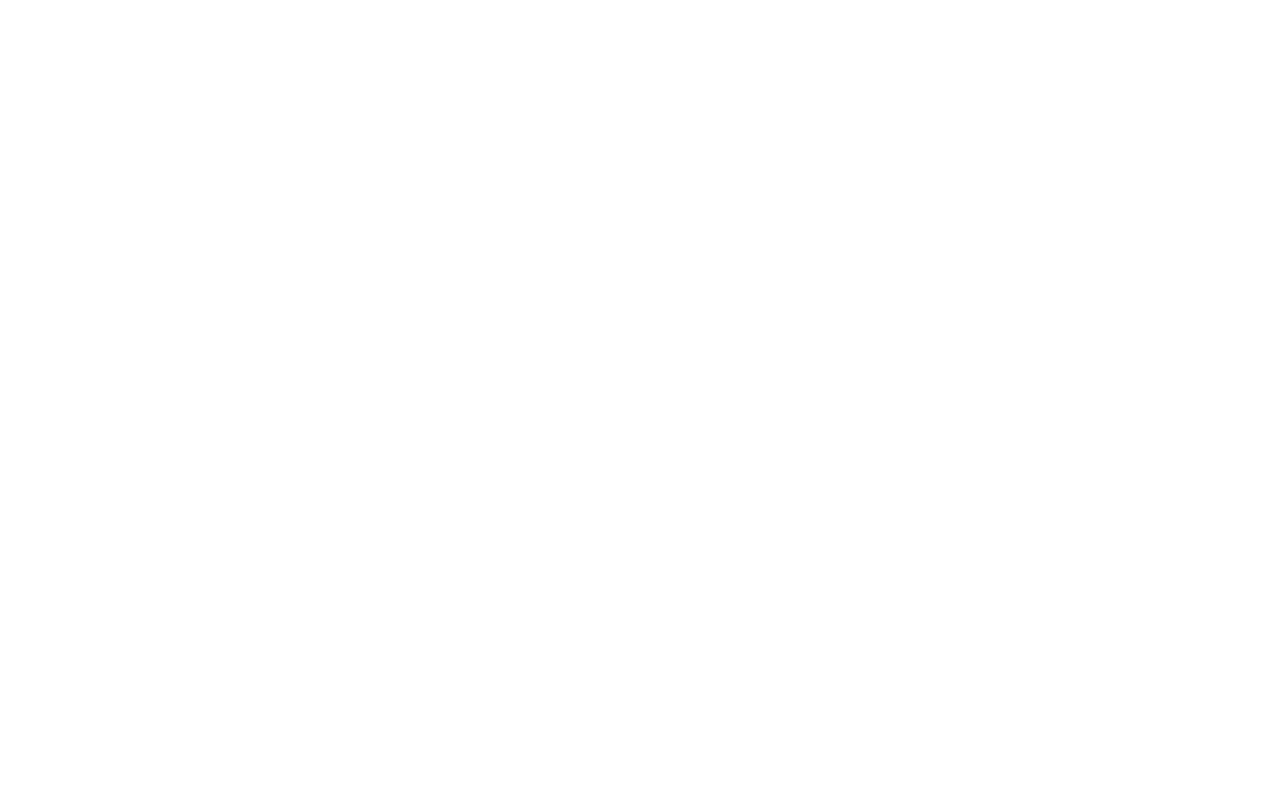
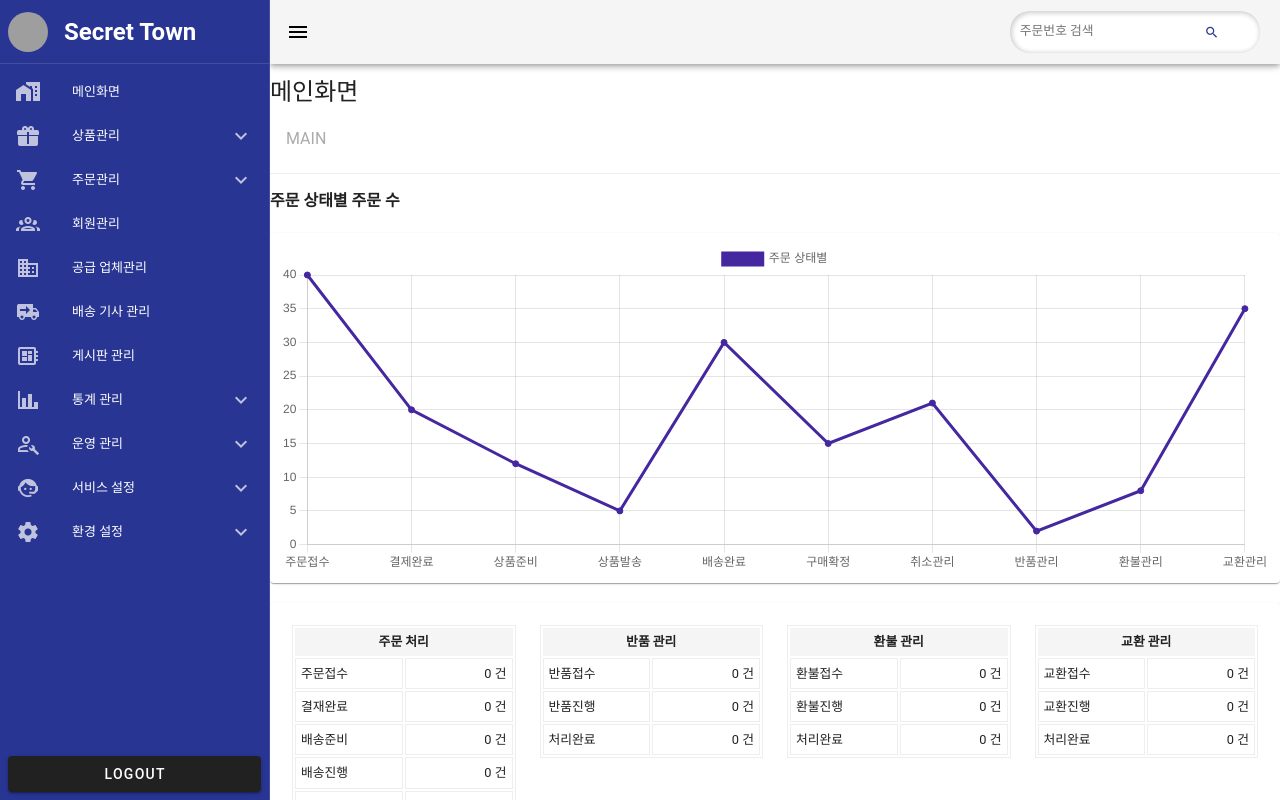
Before and after one commit to haranseok/open_market_admin, a Vue app: page /main in a window 1280 px wide. Before the commit this address had no page. Shown: the top 800 px of the page. Built offline with nearby package versions, Linux system fonts and the light colour scheme; grey boxes are pictures that could not be loaded.

Commit message:
Main 페이지 UI 구현 완료

```diff
--- /dev/null
+++ b/src/components/TheBreadCrumbs.vue
@@ -0,0 +1,31 @@
+<template>
+  <article>
+    <div class="inner-container">
+      <h3 class="kr">{{ props.title }}</h3>
+      <v-breadcrumbs :items="props.items">
+        <template v-slot:title="{ item }">
+          {{ item.title.toUpperCase() }}
+        </template>
+      </v-breadcrumbs>
+    </div>
+  </article>
+</template>
+
+<script lang="ts" setup>
+const props = defineProps(["title", "items"]);
+</script>
+
+<style lang="scss" scoped>
+article {
+  background: #fff;
+  border-bottom: 1px solid #eee;
+}
+.inner-container {
+  padding: 1% 0 0.5% 0;
+  h3 {
+    color: #222;
+    font-size: 1.5rem;
+    font-weight: 300;
+  }
+}
+</style>
--- a/src/components/TheHeader.vue
+++ b/src/components/TheHeader.vue
@@ -8,8 +8,8 @@
 </template>
 
 <script lang="ts" setup>
-import { useNavDrawerStore } from "@/stores/NavDrawerStore.ts";
-import Search from "@/components/item/Search.vue";
+import { useNavDrawerStore } from "@/stores/NavDrawerStore";
+import Search from "@/components/items/Search.vue";
 const navDrawer = useNavDrawerStore();
 </script>
 
--- /dev/null
+++ b/src/components/charts/LineChart.vue
@@ -0,0 +1,21 @@
+<template>
+  <div>
+    <Line :data="props.data" :options="options" :height="100" />
+  </div>
+</template>
+
+<script lang="ts" setup>
+import { ref } from "vue";
+import { Line } from "vue-chartjs";
+import "@/plugins/GlobalChart";
+
+const options = ref({
+  plugins: {
+    legend: {},
+  },
+});
+
+const props = defineProps(["data"]);
+</script>
+
+<style lang="scss" scoped></style>
--- /dev/null
+++ b/src/components/tables/CardTable.vue
@@ -0,0 +1,49 @@
+<template>
+  <table>
+    <thead>
+      <tr>
+        <td colspan="2">{{ props.title }}</td>
+      </tr>
+    </thead>
+    <tbody>
+      <tr v-for="(tr, i) in props.th" :key="i">
+        <td>{{ tr }}</td>
+        <td>{{ props.td[i] }} 건</td>
+      </tr>
+    </tbody>
+  </table>
+</template>
+
+<script lang="ts" setup>
+const props = defineProps(["title", "th", "td"]);
+</script>
+
+<style lang="scss" scoped>
+table {
+  width: 100%;
+  border: 1px solid #eee;
+  font-size: 0.8rem;
+  thead {
+    text-align: center;
+    background: #f5f5f5;
+    tr {
+      td {
+        font-weight: bold;
+        padding: 2%;
+      }
+    }
+  }
+  tbody {
+    tr {
+      td {
+        width: 50%;
+        padding: 5px;
+        border: 1px solid #eee;
+        &:nth-child(2) {
+          text-align: right;
+        }
+      }
+    }
+  }
+}
+</style>
--- /dev/null
+++ b/src/pages/Main.vue
@@ -0,0 +1,122 @@
+<template>
+  <v-main class="bg">
+    <TheBreadCrumbs :title="title" :items="items" />
+    <div class="inner-container">
+      <p>주문 상태별 주문 수</p>
+      <v-card row="12">
+        <LineChart :data="data" />
+      </v-card>
+      <v-card class="table-wrap">
+        <v-col cols="3">
+          <CardTable
+            :title="'주문 처리'"
+            :th="table_order.th"
+            :td="table_order.td"
+          />
+        </v-col>
+        <v-col cols="3">
+          <CardTable
+            :title="'반품 관리'"
+            :th="tableReturn.th"
+            :td="tableReturn.td"
+          />
+        </v-col>
+        <v-col cols="3">
+          <CardTable
+            :title="'환불 관리'"
+            :th="tableRefund.th"
+            :td="tableRefund.td"
+          />
+        </v-col>
+        <v-col cols="3">
+          <CardTable
+            :title="'교환 관리'"
+            :th="tableExchange.th"
+            :td="tableExchange.td"
+          />
+        </v-col>
+      </v-card>
+    </div>
+  </v-main>
+</template>
+
+<script lang="ts" setup>
+import { ref } from "vue";
+import TheBreadCrumbs from "@/components/TheBreadCrumbs.vue";
+import LineChart from "@/components/charts/LineChart.vue";
+import CardTable from "@/components/tables/CardTable.vue";
+const title = ref("메인화면");
+const items = ref([
+  {
+    title: "main",
+    disabled: true,
+    href: "main",
+  },
+]);
+const data = ref({
+  labels: [
+    "주문접수",
+    "결제완료",
+    "상품준비",
+    "상품발송",
+    "배송완료",
+    "구매확정",
+    "취소관리",
+    "반품관리",
+    "환불관리",
+    "교환관리",
+  ],
+  datasets: [
+    {
+      label: "주문 상태별",
+      data: [40, 20, 12, 5, 30, 15, 21, 2, 8, 35],
+      borderColor: "#4527A0",
+      backgroundColor: "#4527A0",
+      pointHitRadius: 50,
+    },
+  ],
+});
+
+const table_order = ref({
+  th: [
+    "주문접수",
+    "결재완료",
+    "배송준비",
+    "배송진행",
+    "배송완료",
+    "구매확정",
+    "상품취소",
+    "정산완료",
+  ],
+  td: [0, 0, 0, 0, 0, 0, 0, 0],
+});
+
+const tableReturn = ref({
+  th: ["반품접수", "반품진행", "처리완료"],
+  td: [0, 0, 0],
+});
+const tableRefund = ref({
+  th: ["환불접수", "환불진행", "처리완료"],
+  td: [0, 0, 0],
+});
+const tableExchange = ref({
+  th: ["교환접수", "교환진행", "처리완료"],
+  td: [0, 0, 0],
+});
+</script>
+
+<style lang="scss" scoped>
+.inner-container {
+  padding: 1.5% 0;
+  p {
+    font-weight: bold;
+  }
+  .v-card {
+    margin: 20px 0;
+    padding: 10px;
+  }
+  .table-wrap {
+    display: flex;
+  }
+}
+</style>
--- a/src/pages/home.vue
+++ b/src/pages/ProductLayout.vue
@@ -1,5 +1,5 @@
 <template>
-  <v-main>home</v-main>
+  <div>상품관리</div>
 </template>
 
 <script lang="ts" setup></script>
--- a/src/router/index.ts
+++ b/src/router/index.ts
@@ -6,10 +6,22 @@
   routes: [
     {
       path: "/",
+      redirect: "/main",
+    },
+    {
+      path: "/main",
       components: {
         TheHeader,
         TheSlideNav,
-        default: import("@/pages/home.vue"),
+        default: import("@/pages/Main.vue"),
+      },
+    },
+    {
+      path: "/product",
+      components: {
+        TheHeader,
+        TheSlideNav,
+        default: import("@/pages/ProductLayout.vue"),
       },
     },
   ],
--- a/src/styles/settings.scss
+++ b/src/styles/settings.scss
@@ -1,9 +1,13 @@
 @import url("https://fonts.googleapis.com/css2?family=Roboto:wght@100;300;400;500;700;900&display=swap");
-
+@import url("https://fonts.googleapis.com/css2?family=Noto+Sans+KR:wght@100;300;400;500;700;900&display=swap");
 body {
+  color: red;
   font-family: "Roboto", sans-serif;
 }
 
+.kr {
+  font-family: "Noto Sans KR", sans-serif;
+}
 /** common **/
 
 table {
@@ -24,7 +28,16 @@
   cursor: pointer;
 }
 
+.bg {
+  background: #fafafa;
+}
+
 /** display **/
+
+.inner-container {
+  width: 95%;
+  margin: 0 auto;
+}
 
 .jcc {
   display: flex;
```
Also changed, not shown: src/stores/GlobalStore.ts (added, +7 -0 lines), src/components/items/Search.vue (renamed from src/components/item/Search.vue).
